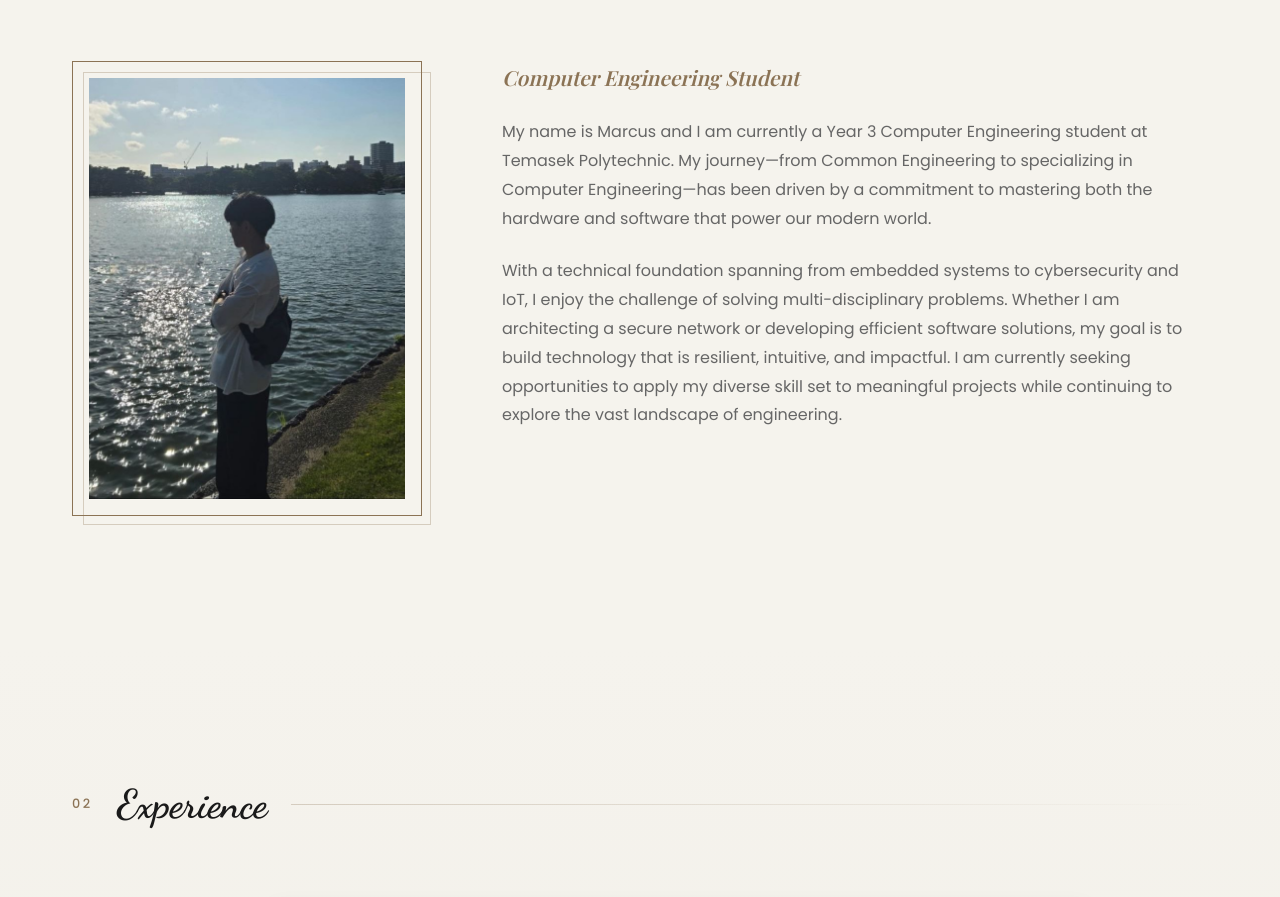
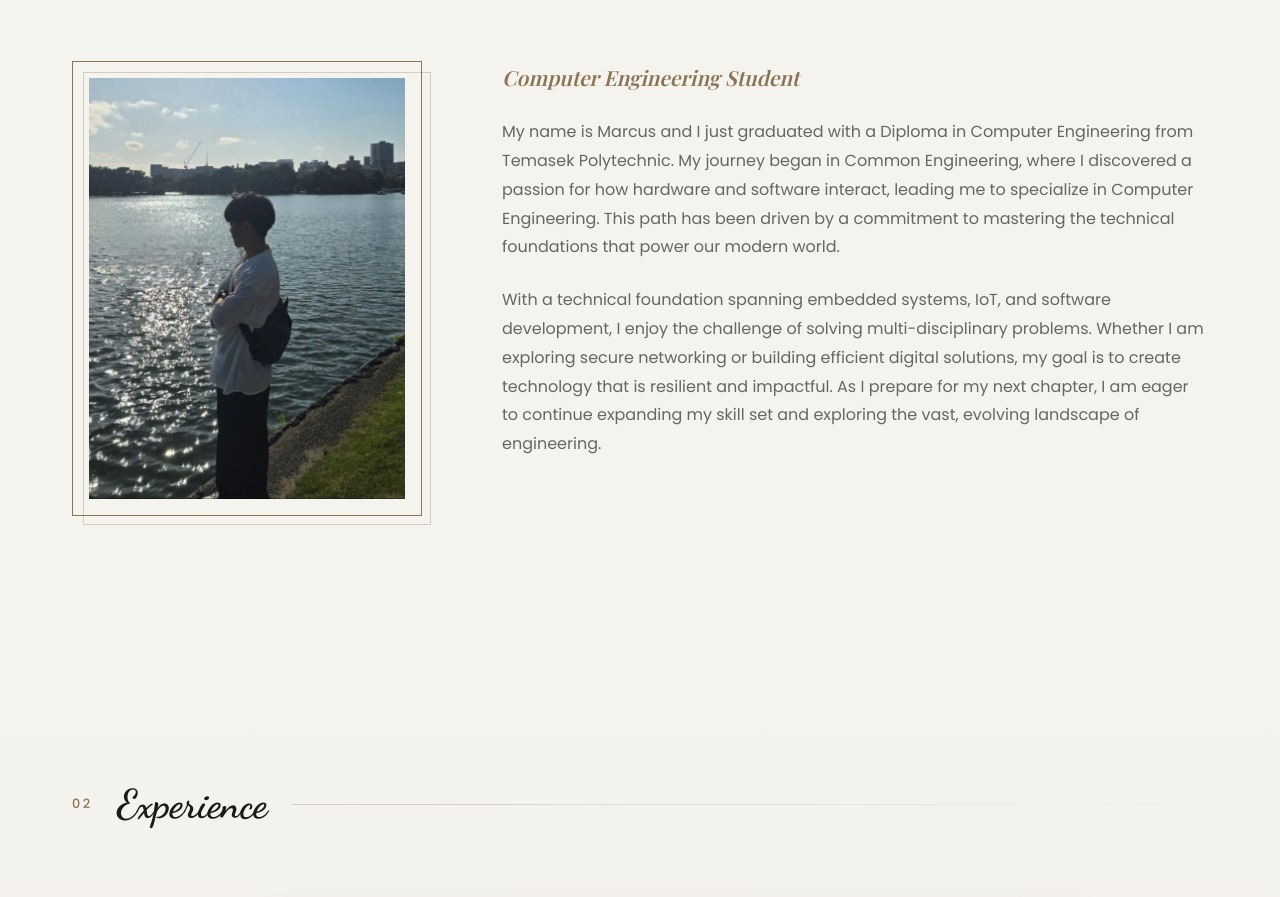
Before and after one commit to Yuutsuuu/Portfolio, a plain HTML site: page index.html in a window 1280 px wide. Shown: the part 995-1892 px from the top of the page. Drawn offline with nearby package versions, Linux system fonts and the light colour scheme.

Commit message:
Updated bio from current student to recent grad

```diff
--- a/index.html
+++ b/index.html
@@ -103,18 +103,10 @@
                         <h3 class="about-role">Computer Engineering Student</h3>
                         <div class="about-text">
                             <p>
-                                My name is Marcus and I am currently a Year 3 Computer Engineering
-                                student at Temasek Polytechnic. My journey—from Common Engineering
-                                to specializing in Computer Engineering—has been driven by a commitment
-                                to mastering both the hardware and software that power our modern world.
+                                My name is Marcus and I just graduated with a Diploma in Computer Engineering from Temasek Polytechnic. My journey began in Common Engineering, where I discovered a passion for how hardware and software interact, leading me to specialize in Computer Engineering. This path has been driven by a commitment to mastering the technical foundations that power our modern world.
                             </p>
                             <p>
-                                With a technical foundation spanning from embedded systems to cybersecurity
-                                and IoT, I enjoy the challenge of solving multi-disciplinary problems. Whether
-                                I am architecting a secure network or developing efficient software solutions,
-                                my goal is to build technology that is resilient, intuitive, and impactful. I am
-                                currently seeking opportunities to apply my diverse skill set to meaningful projects
-                                while continuing to explore the vast landscape of engineering.
+                                With a technical foundation spanning embedded systems, IoT, and software development, I enjoy the challenge of solving multi-disciplinary problems. Whether I am exploring secure networking or building efficient digital solutions, my goal is to create technology that is resilient and impactful. As I prepare for my next chapter, I am eager to continue expanding my skill set and exploring the vast, evolving landscape of engineering.
                             </p>
                         </div>
                     </div>
```
